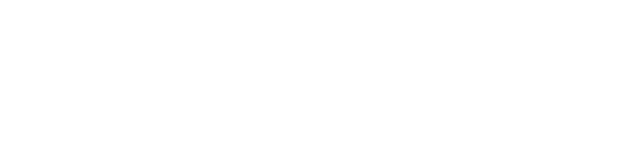
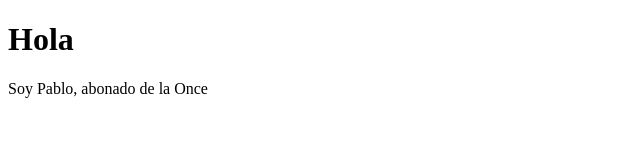
Before and after one commit to pablolj10/UD-5_Tarea2_PabloLopez_Remote, a plain HTML site: page servicios.html in a window 1280 px wide. Shown: the whole page, without its empty margins (0-640 px from the left). Drawn offline with Linux system fonts and the light colour scheme.

Commit message:
algunos cambio mas

```diff
--- a/servicios.html
+++ b/servicios.html
@@ -7,8 +7,8 @@
 </head>
 <body>
     <main>
-        <h1></h1>
-        <p></p>
+        <h1>Hola</h1>
+        <p>Soy Pablo, abonado de la Once</p>
     </main>
 </body>
 </html>
```
